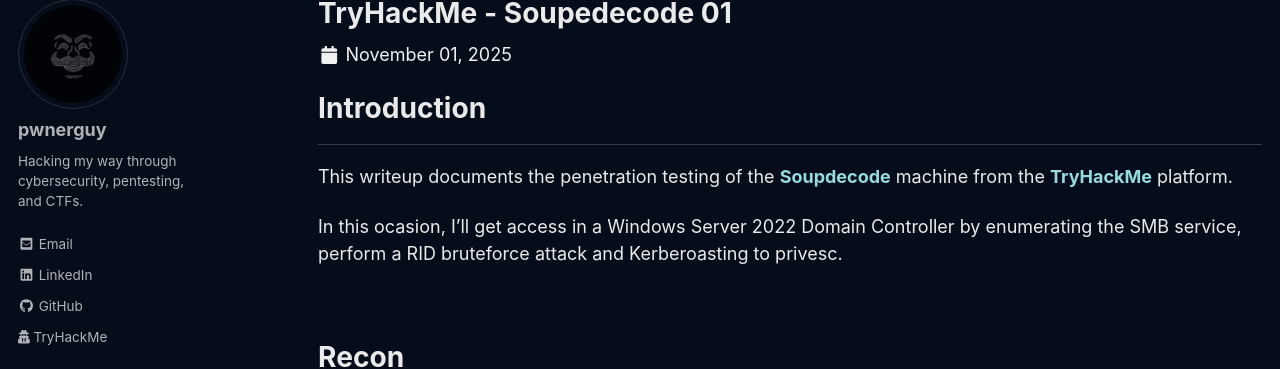
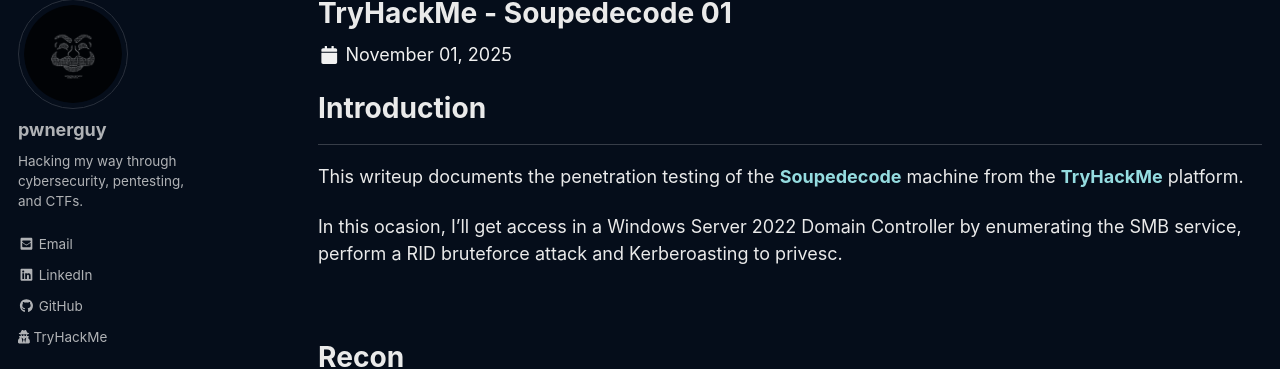
Before and after one commit to pwnerguy/pwnerguy.github.io, a Jekyll site: the page built from _posts/2025-11-01-thm-soupedecode-01.md, in a window 1280 px wide and 900 px high. Shown: the part 139-508 px from the top of the window. Built offline with Jekyll 4.4.1, drawn with Linux system fonts in a browser that asks for light colours; cached includes are drawn as plain includes; a script that is not in the unit is left out; some of the changed text lies outside the part shown.

Commit message:
Fixes in the Soupedecode 01 writeup

```diff
--- a/_posts/2025-11-01-thm-soupedecode-01.md
+++ b/_posts/2025-11-01-thm-soupedecode-01.md
@@ -5,7 +5,7 @@
 date: 2025-11-01
 classes: wide
 header:
-  teaser: /assets/images/thm-soupdecode-01/logo.png
+  teaser: /assets/images/thm-soupedecode-01/logo.png
   teaser_home_page: true
 categories:
   - tryhackme
@@ -22,7 +22,7 @@
 
 # Introduction
 -------------
-This writeup documents the penetration testing of the [**Soupdecode**](https://tryhackme.com/room/soupedecode01) machine from the [**TryHackMe**](https://tryhackme.com/) platform.
+This writeup documents the penetration testing of the [**Soupedecode**](https://tryhackme.com/room/soupedecode01) machine from the [**TryHackMe**](https://tryhackme.com/) platform.
 
 In this ocasion, I'll get access in a Windows Server 2022 Domain Controller by enumerating the SMB service, perform a RID bruteforce attack and Kerberoasting to privesc.
 
```
Also changed, not shown: other parts of _posts/2025-11-01-thm-soupedecode-01.md (+1 -1 lines), .obsidian/workspace.json.
